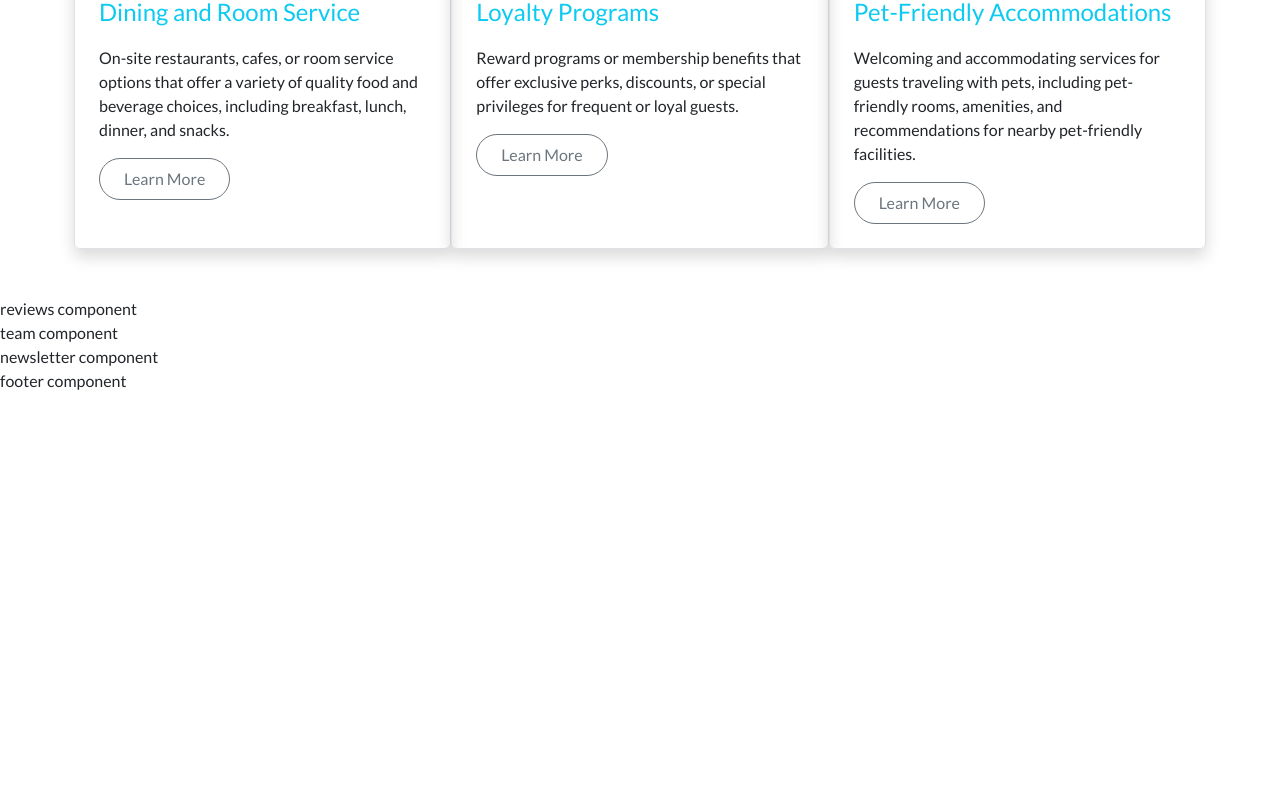
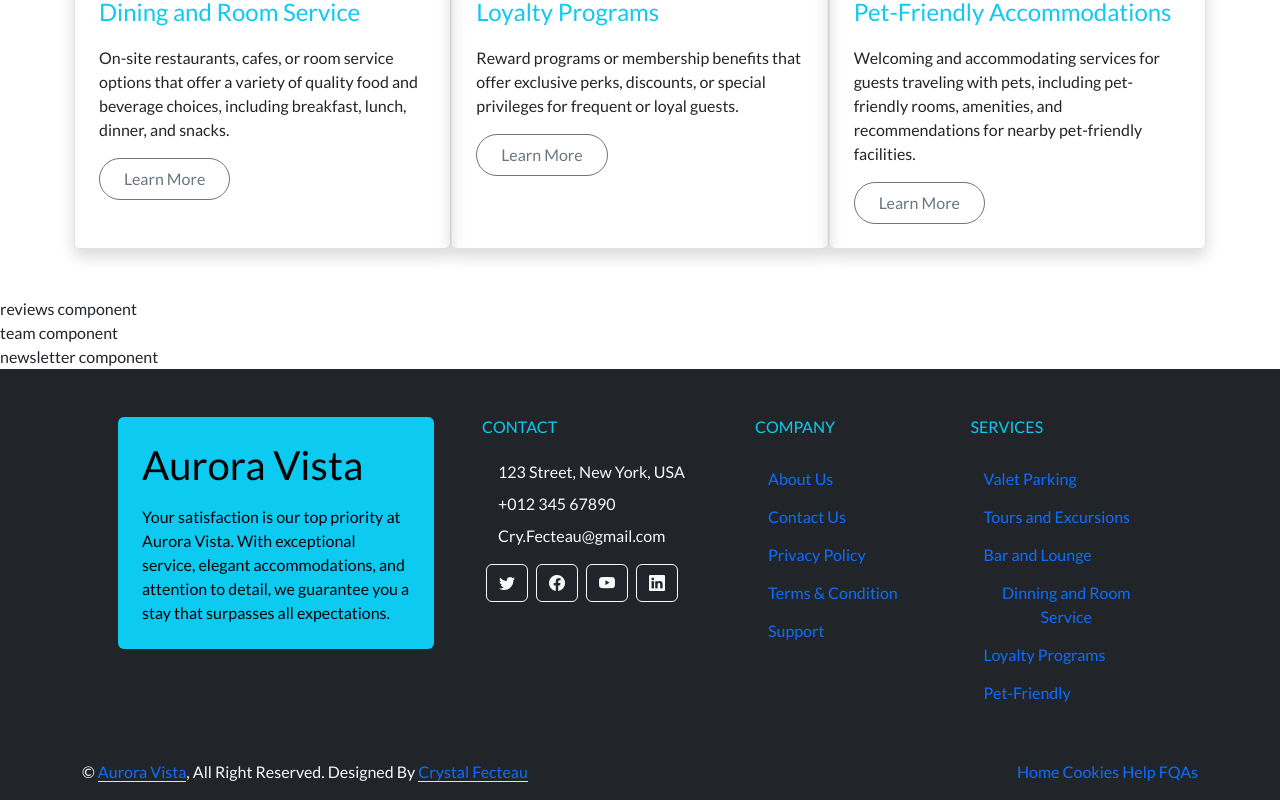
Before and after one commit to CryFecteau/aurora-vista, a Vue app: page / in a window 1280 px wide. Shown: the part 4206-5006 px from the top of the page. Before the commit the page ends 4599 px from the top, so only its background shows below. Built offline with nearby package versions, Linux system fonts and the light colour scheme.

Commit message:
Styled footer component

```diff
--- a/src/components/footer-component.vue
+++ b/src/components/footer-component.vue
@@ -1,14 +1,96 @@
 <template>
-  <div>footer component</div>
+  <div class="container-fluid bg-dark text-light footer wow fadeIn" data-wow-delay="0.1s">
+    <div class="container p-5">
+      <div class="row g-5">
+        <div class="col-md-6 col-lg-4">
+          <div class="bg-info rounded p-4">
+            <a href="index.html"><h1 class="text-black mb-3">Aurora Vista</h1></a>
+            <p class="text-black mb-0">
+              Your satisfaction is our top priority at Aurora Vista. With exceptional
+              service, elegant accommodations, and attention to detail, we guarantee you a
+              stay that surpasses all expectations.
+            </p>
+          </div>
+        </div>
+        <div class="col-md-6 col-lg-3">
+          <h6 class="section-title text-start text-info text-uppercase mb-4">Contact</h6>
+          <p class="mb-2">
+            <i class="fa fa-map-marker-alt me-3"></i>123 Street, New York, USA
+          </p>
+          <p class="mb-2"><i class="fa fa-phone-alt me-3"></i>+012 345 67890</p>
+          <p class="mb-2"><i class="fa fa-envelope me-3"></i>Cry.Fecteau@gmail.com</p>
+          <div class="d-flex pt-2">
+            <a class="btn btn-outline-light btn-social mx-1" href=""
+              ><i class="bi bi-twitter"></i
+            ></a>
+            <a class="btn btn-outline-light btn-social mx-1" href=""
+              ><i class="bi bi-facebook"></i
+            ></a>
+            <a class="btn btn-outline-light btn-social mx-1" href=""
+              ><i class="bi bi-youtube"></i
+            ></a>
+            <a class="btn btn-outline-light btn-social mx-1" href=""
+              ><i class="bi bi-linkedin"></i
+            ></a>
+          </div>
+        </div>
+        <div class="col-lg-5 col-md-12">
+          <div class="row gy g-4">
+            <div class="col-md-6">
+              <h6 class="section-title text-start text-info text-uppercase mb-4">
+                Company
+              </h6>
+              <a class="btn btn-link" href="">About Us</a>
+              <a class="btn btn-link" href="">Contact Us</a>
+              <a class="btn btn-link" href="">Privacy Policy</a>
+              <a class="btn btn-link" href="">Terms & Condition</a>
+              <a class="btn btn-link" href="">Support</a>
+            </div>
+            <div class="col-md-6">
+              <h6 class="section-title text-start text-info text-uppercase mb-4">
+                Services
+              </h6>
+              <a class="btn btn-link" href="">Valet Parking</a>
+              <a class="btn btn-link" href="">Tours and Excursions</a>
+              <a class="btn btn-link" href="">Bar and Lounge</a>
+              <a class="btn btn-link" href="">Dinning and Room Service</a>
+              <a class="btn btn-link" href="">Loyalty Programs</a>
+              <a class="btn btn-link" href="">Pet-Friendly</a>
+            </div>
+          </div>
+        </div>
+      </div>
+    </div>
+    <div class="container pb-3">
+      <div class="copyright">
+        <div class="row">
+          <div class="col-md-6 text-center text-md-start mb-3 mb-md-0">
+            &copy; <a class="border-bottom" href="#">Aurora Vista</a>, All Right Reserved.
+            Designed By <a class="border-bottom" href="">Crystal Fecteau</a>
+          </div>
+          <div class="col-md-6 text-center text-md-end">
+            <div class="footer-menu">
+              <a href="">Home </a>
+              <a href="">Cookies </a>
+              <a href="">Help </a>
+              <a href="">FQAs </a>
+            </div>
+          </div>
+        </div>
+      </div>
+    </div>
+  </div>
 </template>
 
 <script>
 export default {
   name: "FooterComponent",
-  props: {
-    msg: String,
-  },
+  props: {},
 };
 </script>
 
-<style scoped></style>
+<style scoped>
+a {
+  text-decoration: none;
+}
+</style>
--- a/src/components/services-component.vue
+++ b/src/components/services-component.vue
@@ -43,7 +43,7 @@
             </div>
           </div>
           <div class="p-3 overflow-hidden">
-            <p class="fs-4 text-info" href="">Tour and Excursion Desk</p>
+            <p class="fs-4 text-info" href="">Tours and Excursions</p>
             <p class="text-body mt-3">
               Assistance in arranging local tours, excursions, or activities, providing
               guests with recommendations and booking services for exploring the
```
